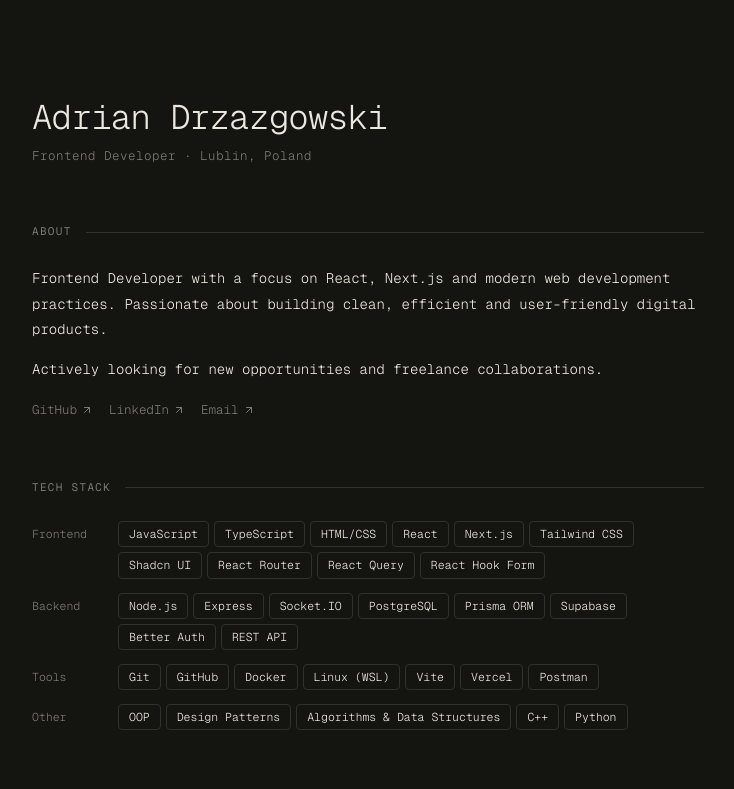
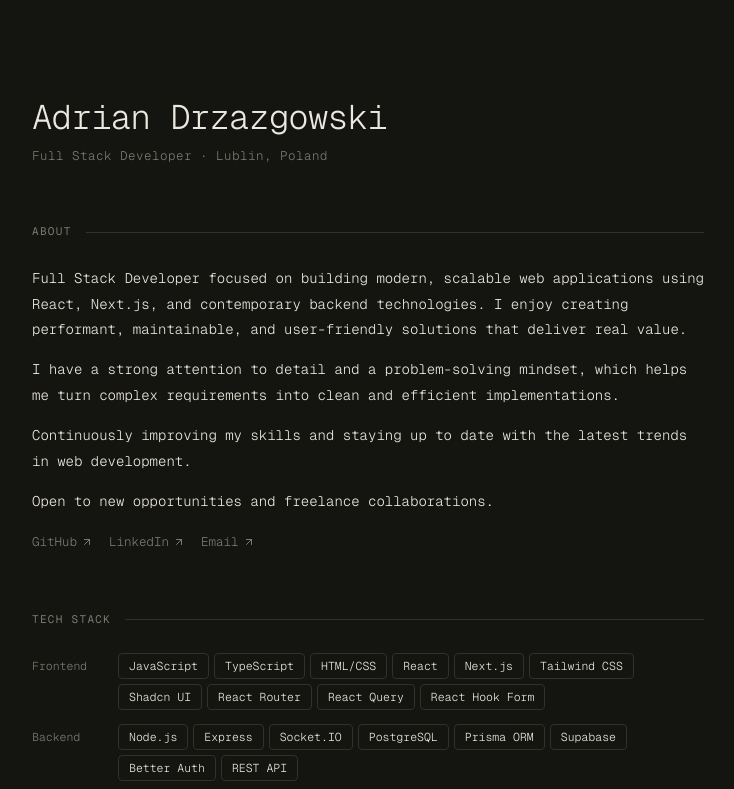
Before and after one commit to iamdrzazgowski/personal-website, a Next.js app: page / in a window 1280 px wide. Shown: the top 789 px of the page, without its empty margins (272-1006 px from the left). Built offline with nearby package versions, Linux system fonts and the light colour scheme.

Commit message:
change information

```diff
--- a/src/app/layout.tsx
+++ b/src/app/layout.tsx
@@ -14,9 +14,9 @@
 });
 
 export const metadata: Metadata = {
-    title: 'Frontend Developer - Adrian Drzazgowski',
+    title: 'Full Stack Developer | Adrian Drzazgowski',
     description:
-        'Frontend Developer from Lublin, Poland. Building clean, fast and accessible web applications using React and Next.js.',
+        'Full Stack Developer based in Lublin, Poland. I build fast, scalable and user-focused web applications using React, Next.js and modern backend technologies.',
 };
 
 export default function RootLayout({
--- a/src/components/about.tsx
+++ b/src/components/about.tsx
@@ -10,13 +10,23 @@
 
             <div className='flex flex-col gap-3.5'>
                 <p className='text-[14px] leading-[1.85]'>
-                    Frontend Developer with a focus on React, Next.js and modern
-                    web development practices. Passionate about building clean,
-                    efficient and user-friendly digital products.
+                    Full Stack Developer focused on building modern, scalable
+                    web applications using React, Next.js, and contemporary
+                    backend technologies. I enjoy creating performant,
+                    maintainable, and user-friendly solutions that deliver real
+                    value.
                 </p>
                 <p className='text-[14px] leading-[1.85]'>
-                    Actively looking for new opportunities and freelance
-                    collaborations.
+                    I have a strong attention to detail and a problem-solving
+                    mindset, which helps me turn complex requirements into clean
+                    and efficient implementations.
+                </p>
+                <p className='text-[14px] leading-[1.85]'>
+                    Continuously improving my skills and staying up to date with
+                    the latest trends in web development.
+                </p>
+                <p className='text-[14px] leading-[1.85]'>
+                    Open to new opportunities and freelance collaborations.
                 </p>
                 <div className='flex gap-4 flex-wrap mt-0.5'>
                     {links.map((link) => (
--- a/src/components/header.tsx
+++ b/src/components/header.tsx
@@ -1,11 +1,11 @@
 export default function Header() {
     return (
-        <header className="mb-10">
-            <h1 className="text-[34px] font-light tracking-[-0.02em] leading-tight">
+        <header className='mb-10'>
+            <h1 className='text-[34px] font-light tracking-[-0.02em] leading-tight'>
                 Adrian Drzazgowski
             </h1>
-            <p className="text-[12.5px] text-muted-foreground mt-1.5 tracking-[0.04em]">
-                Frontend Developer · Lublin, Poland
+            <p className='text-[12.5px] text-muted-foreground mt-1.5 tracking-[0.04em]'>
+                Full Stack Developer · Lublin, Poland
             </p>
         </header>
     );
--- a/src/data/tech-stack.ts
+++ b/src/data/tech-stack.ts
@@ -52,6 +52,7 @@
             'Algorithms & Data Structures',
             'C++',
             'Python',
+            'Java',
         ],
     },
 ];
```
